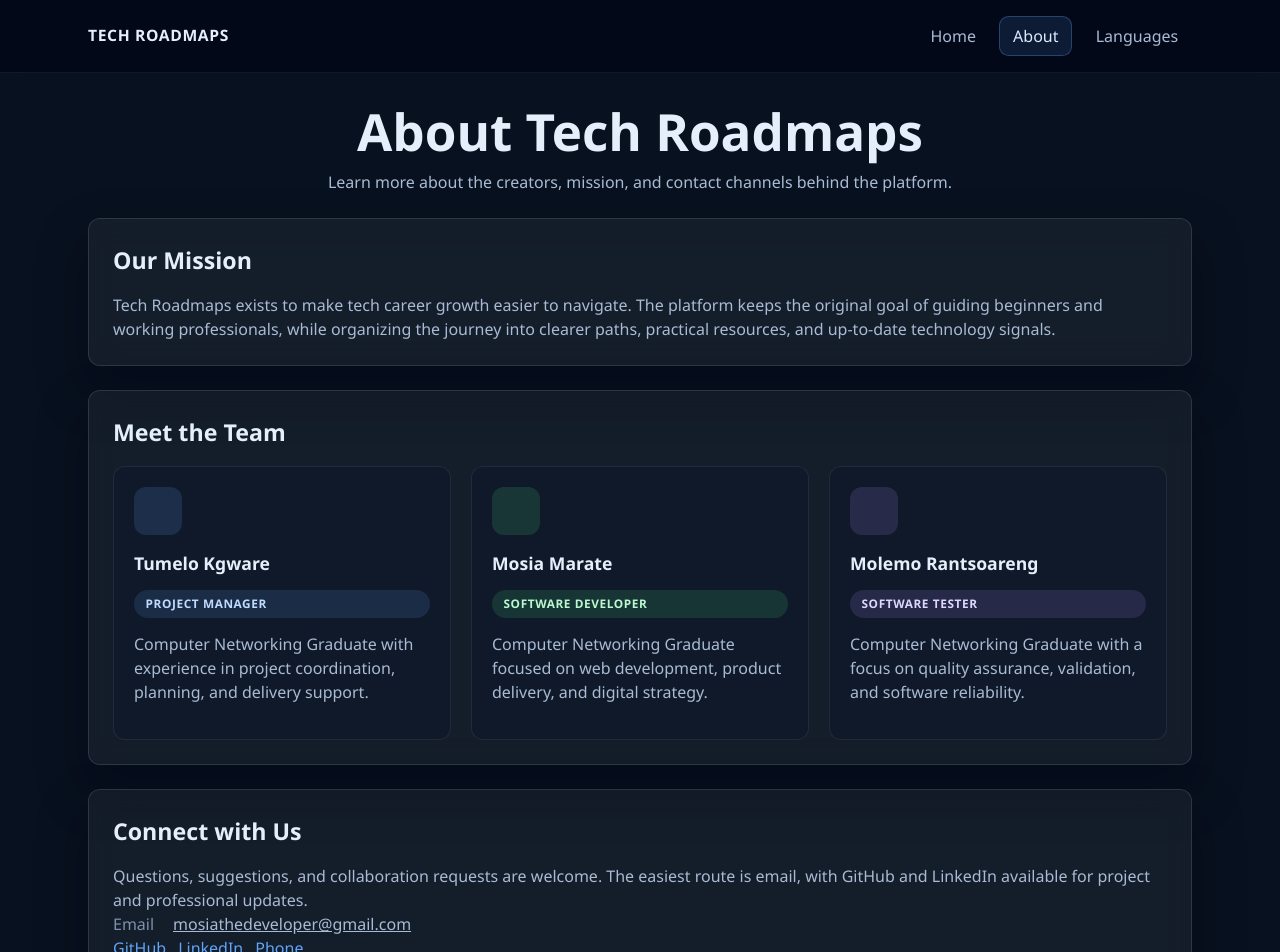
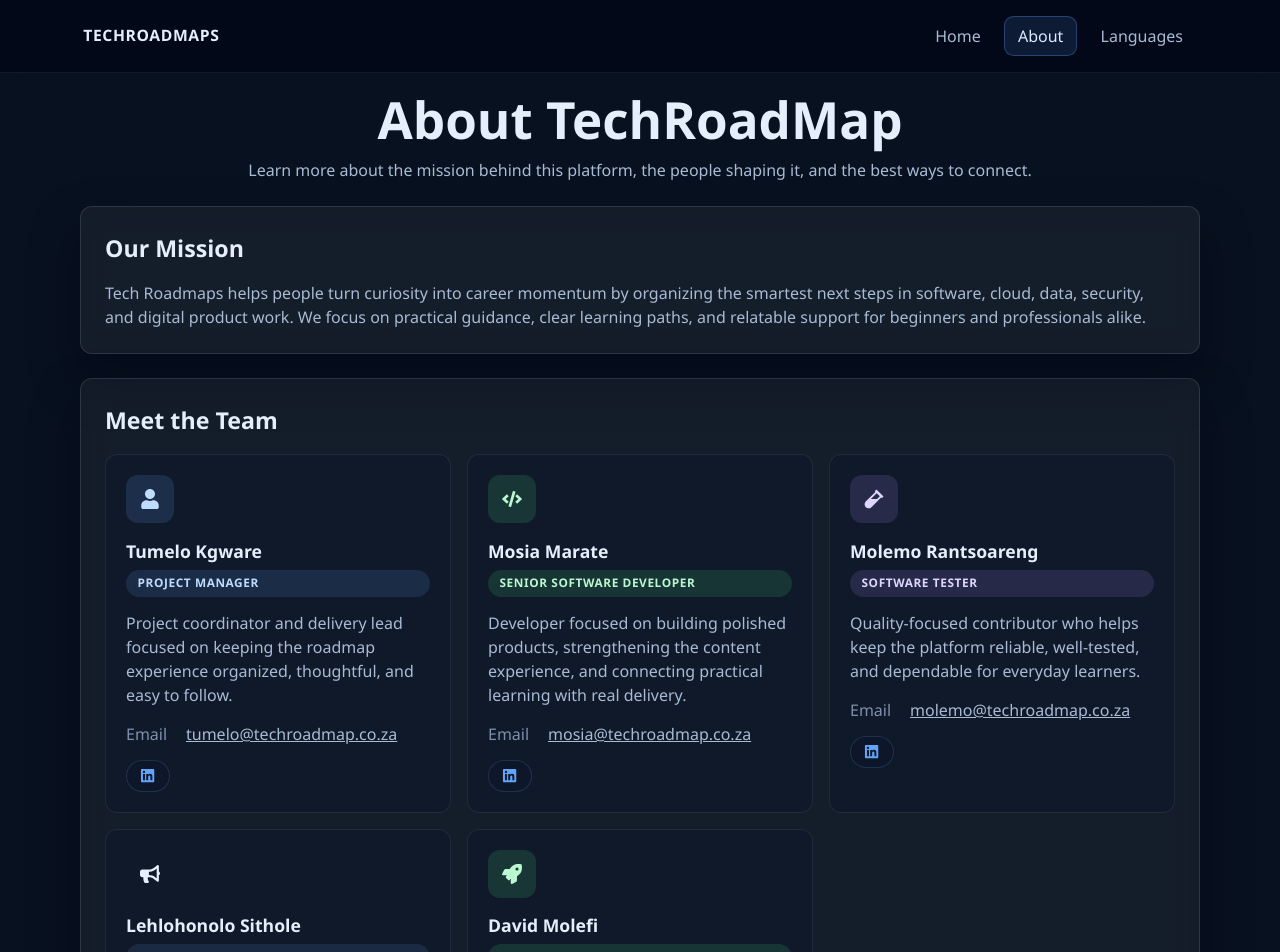
Before and after one commit to TheTechRoadMap/techroadmapsource, a React (Vite) app: page /about in a window 1280 px wide. Shown: the top 952 px of the page. Built offline with nearby package versions, Linux system fonts and the light colour scheme.

Commit message:
Add react-icons dependency and update About, CatalogPage, Home, and Layout components to use new icons; refine styles in index.css

```diff
--- a/package.json
+++ b/package.json
@@ -11,6 +11,7 @@
   "dependencies": {
     "react": "^19.2.7",
     "react-dom": "^19.2.7",
+    "react-icons": "^5.7.0",
     "react-router-dom": "^7.17.0"
   },
   "devDependencies": {
--- a/src/About.jsx
+++ b/src/About.jsx
@@ -1,31 +1,70 @@
 import React from 'react';
+import {
+  FaBullhorn,
+  FaCode,
+  FaEnvelope,
+  FaGithub,
+  FaInstagram,
+  FaPhoneAlt,
+  FaRocket,
+  FaTiktok,
+  FaUser,
+  FaVial,
+  FaLinkedin,
+  FaArrowRight,
+} from 'react-icons/fa';
 import { aboutContent } from './siteContent.js';
 import { usePageMeta } from './pageMeta.js';
 
-function linkText(label) {
-  const icons = {
-    'Call': 'fas fa-phone',
-    'LinkedIn': 'fab fa-linkedin',
-    'GitHub': 'fab fa-github',
-    'Email': 'fas fa-envelope'
-  };
-  return <i className={icons[label] || 'fas fa-link'} title={label}></i>;
-  return label;
+const teamIconMap = {
+  FaBullhorn,
+  FaCode,
+  FaRocket,
+  FaUser,
+  FaVial,
+};
+
+function renderSocialIcon(label) {
+  const normalized = label.toLowerCase();
+
+  if (normalized.includes('tiktok')) {
+    return <FaTiktok className="social-icon" aria-hidden="true" />;
+  }
+
+  if (normalized.includes('instagram')) {
+    return <FaInstagram className="social-icon" aria-hidden="true" />;
+  }
+
+  if (normalized.includes('linkedin')) {
+    return <FaLinkedin className="social-icon" aria-hidden="true" />;
+  }
+
+  if (normalized.includes('github')) {
+    return <FaGithub className="social-icon" aria-hidden="true" />;
+  }
+
+  if (normalized.includes('email')) {
+    return <FaEnvelope className="social-icon" aria-hidden="true" />;
+  }
+
+  if (normalized.includes('call') || normalized.includes('phone')) {
+    return <FaPhoneAlt className="social-icon" aria-hidden="true" />;
+  }
+
+  return <FaArrowRight className="social-icon" aria-hidden="true" />;
 }
-
-
 
 export default function About() {
   usePageMeta(
-    'About Tech Roadmaps',
+    'About TechRoadMap',
     'Learn about the Tech Roadmaps mission, the team behind the platform, and how to get in touch.',
   );
 
   return (
     <>
       <header className="header">
-        <h1>About Tech Roadmaps</h1>
-        <p>Learn more about the creators, mission, and contact channels behind the platform.</p>
+        <h1>About TechRoadMap</h1>
+        <p>Learn more about the mission behind this platform, the people shaping it, and the best ways to connect.</p>
       </header>
 
       <section className="mission">
@@ -39,20 +78,31 @@ export default function About() {
           {aboutContent.team.map((member) => (
             <article className="team-member" key={member.name}>
               <div className={`member-badge member-badge--${member.accent}`}>
-                <i className={`fas ${member.icon} text-2xl`}></i>
+                <span className="member-avatar" aria-hidden="true">
+                  {React.createElement(teamIconMap[member.avatar] || FaUser)}
+                </span>
               </div>
-              <h3>{member.name}</h3>
-              <span className={`role-tag role-tag--${member.accent}`}>{member.role}</span>
+              <div className="member-meta">
+                <h3>{member.name}</h3>
+                <span className={`role-tag role-tag--${member.accent}`}>{member.role}</span>
+              </div>
               <p>{member.description}</p>
+              <ul className="contact-list">
+                <li>
+                  <span className="contact-label">Email</span>
+                  <a href={`mailto:${member.contactEmail}`}>{member.contactEmail}</a>
+                </li>
+              </ul>
               <div className="team-social">
                 {member.links.map((link) => (
                   <a
+                    aria-label={link.label}
                     href={link.href}
                     key={link.href}
                     rel="noreferrer"
                     target={link.href.startsWith('http') ? '_blank' : undefined}
                   >
-                    {linkText(link.label)}
+                    {renderSocialIcon(link.label)}
                   </a>
                 ))}
               </div>
@@ -64,8 +114,7 @@ export default function About() {
       <section className="contact-card">
         <h2>Connect with Us</h2>
         <p>
-          Questions, suggestions, and collaboration requests are welcome. The easiest route is email,
-          with GitHub and LinkedIn available for project and professional updates.
+          Questions, suggestions, and collaboration requests are welcome. Use the links below to reach the team, follow the brand, or explore the broader community.
         </p>
 
         <ul className="contact-list">
@@ -78,12 +127,14 @@ export default function About() {
         <div className="social-links">
           {aboutContent.socialLinks.map((link) => (
             <a
+              aria-label={link.label}
               href={link.href}
               key={link.href}
               rel="noreferrer"
               target={link.href.startsWith('http') ? '_blank' : undefined}
             >
-              {link.label}
+              {renderSocialIcon(link.label)}
+              <span>{link.label}</span>
             </a>
           ))}
         </div>
--- a/src/CatalogPage.jsx
+++ b/src/CatalogPage.jsx
@@ -1,16 +1,31 @@
 import React, { useEffect, useState } from 'react';
+import {
+  FaCloud,
+  FaCode,
+  FaCubes,
+  FaDatabase,
+  FaInfoCircle,
+  FaShieldAlt,
+  FaTerminal,
+} from 'react-icons/fa';
 import { Link } from 'react-router-dom';
 
 function getCategoryIcon(category) {
   const icons = {
-    coding: 'fa-code',
-    cloud: 'fa-cloud',
-    security: 'fa-shield-alt',
-    data: 'fa-database',
-    language: 'fa-terminal',
-    framework: 'fa-cubes'
+    coding: FaCode,
+    cloud: FaCloud,
+    security: FaShieldAlt,
+    data: FaDatabase,
+    language: FaTerminal,
+    framework: FaCubes,
   };
-  return <i className={`fas ${icons[category] || 'fa-info-circle'} mr-2`}></i>;
+
+  const Icon = icons[category] || FaInfoCircle;
+  return (
+    <span className="category-icon" aria-hidden="true">
+      <Icon />
+    </span>
+  );
 }
 
 function storageKey(itemType, id) {
--- a/src/Home.jsx
+++ b/src/Home.jsx
@@ -6,7 +6,7 @@ import { roadmapCategories } from './roadmaps.js';
 
 export default function Home() {
   usePageMeta(
-    'Tech Roadmaps',
+    'TechRoadMap',
     'Explore tech career roadmaps, curated learning resources, and current development guidance in one SPA.',
   );
 
@@ -38,7 +38,7 @@ export default function Home() {
         },
       ]}
       subtitle="Structured guidance for navigating software, cloud, data, security, and adjacent tech careers."
-      title="Tech Roadmaps"
+      title="The TechRoadMap"
     />
   );
 }
--- a/src/Layout.jsx
+++ b/src/Layout.jsx
@@ -23,7 +23,7 @@ export default function Layout() {
       <header className="site-nav-shell">
         <div className="site-nav">
           <NavLink className="brand-mark" to="/">
-            Tech Roadmaps
+            TechRoadMaps
           </NavLink>
 
           <nav className="nav-links" aria-label="Primary">
--- a/src/index.css
+++ b/src/index.css
@@ -92,11 +92,11 @@ select {
 .site-nav {
   max-width: 72rem;
   margin: 0 auto;
-  padding: 1rem 1.5rem;
+  padding: 1rem 1.2rem;
   display: flex;
   align-items: center;
   justify-content: space-between;
-  gap: 1rem;
+  gap: 0.75rem;
 }
 
 .brand-mark {
@@ -140,7 +140,7 @@ select {
 .container {
   max-width: 72rem;
   margin: 0 auto;
-  padding: 2rem 1.5rem;
+  padding: 1.25rem 1rem 2rem;
 }
 
 .page-stack {
@@ -264,15 +264,15 @@ select:focus {
 .roadmap-grid {
   display: grid;
   grid-template-columns: repeat(1, minmax(0, 1fr));
-  gap: 1.5rem;
+  gap: 1rem;
 }
 
 .roadmap-card {
   display: flex;
   flex-direction: column;
-  gap: 1rem;
-  padding: 1.25rem;
-  min-height: 16rem;
+  gap: 0.9rem;
+  padding: 1rem;
+  min-height: 15rem;
   transition: transform 180ms ease, border-color 180ms ease, background 180ms ease;
 }
 
@@ -353,6 +353,35 @@ select:focus {
   font-weight: 700;
   letter-spacing: 0.05em;
   text-transform: uppercase;
+}
+
+.category-icon,
+.member-avatar,
+.social-icon {
+  display: inline-flex;
+  align-items: center;
+  justify-content: center;
+}
+
+.category-icon {
+  margin-right: 0.5rem;
+  font-size: 0.95rem;
+}
+
+.member-avatar {
+  font-size: 1.25rem;
+}
+
+.social-icon {
+  min-width: 1.2rem;
+  font-size: 0.95rem;
+  font-weight: 700;
+}
+
+.member-meta {
+  display: flex;
+  flex-direction: column;
+  gap: 0.35rem;
 }
 
 .role-tag--blue {
@@ -494,7 +523,7 @@ select:focus {
 .jobs-grid {
   display: grid;
   grid-template-columns: repeat(1, minmax(0, 1fr));
-  gap: 1.25rem;
+  gap: 1rem;
 }
 
 .team-member,
@@ -551,6 +580,21 @@ select:focus {
   display: flex;
   flex-wrap: wrap;
   gap: 0.75rem;
+}
+
+.team-social a,
+.social-links a {
+  display: inline-flex;
+  align-items: center;
+  gap: 0.45rem;
+  padding: 0.45rem 0.7rem;
+  border: 1px solid rgba(96, 165, 250, 0.18);
+  border-radius: 999px;
+  background: rgba(15, 23, 42, 0.55);
+}
+
+.social-links a span {
+  font-size: 0.92rem;
 }
 
 .contact-list {
@@ -612,7 +656,7 @@ select:focus {
   }
 
   .team-grid {
-    grid-template-columns: repeat(3, minmax(0, 1fr));
+    grid-template-columns: repeat(2, minmax(0, 1fr));
   }
 
   .jobs-grid {
@@ -628,6 +672,10 @@ select:focus {
   .roadmap-grid {
     grid-template-columns: repeat(3, minmax(0, 1fr));
   }
+
+  .team-grid {
+    grid-template-columns: repeat(3, minmax(0, 1fr));
+  }
 }
 
 @media (max-width: 720px) {
@@ -638,15 +686,29 @@ select:focus {
 
   .nav-links {
     width: 100%;
+    gap: 0.4rem;
   }
 
   .nav-link {
     flex: 1 1 auto;
     text-align: center;
+    padding: 0.45rem 0.55rem;
+    font-size: 0.95rem;
   }
 
-  .roadmap-card__top {
+  .roadmap-card__top,
+  .roadmap-card__actions {
     flex-direction: column;
+    align-items: flex-start;
+  }
+
+  .completion-toggle {
+    width: 100%;
+  }
+
+  .header h1,
+  .roadmap-header h1 {
+    font-size: clamp(1.7rem, 7vw, 2.45rem);
   }
 
   .contact-list li {
@@ -654,4 +716,15 @@ select:focus {
     flex-direction: column;
     gap: 0.25rem;
   }
+
+  .team-social,
+  .social-links {
+    gap: 0.5rem;
+  }
+
+  .team-social a,
+  .social-links a {
+    width: 100%;
+    justify-content: center;
+  }
 }
--- a/src/siteContent.js
+++ b/src/siteContent.js
@@ -417,38 +417,34 @@ export const homeStats = {
 
 export const aboutContent = {
   mission:
-    'Tech Roadmaps exists to make tech career growth easier to navigate. The platform keeps the original goal of guiding beginners and working professionals, while organizing the journey into clearer paths, practical resources, and up-to-date technology signals.',
+    'Tech Roadmaps helps people turn curiosity into career momentum by organizing the smartest next steps in software, cloud, data, security, and digital product work. We focus on practical guidance, clear learning paths, and relatable support for beginners and professionals alike.',
   team: [
     {
       name: 'Tumelo Kgware',
       role: 'Project Manager',
       badge: 'PM',
       accent: 'blue',
+      avatar: 'FaUser',
       description:
-        'Computer Networking Graduate with experience in project coordination, planning, and delivery support.',
+        'Project coordinator and delivery lead focused on keeping the roadmap experience organized, thoughtful, and easy to follow.',
+      contactEmail: 'tumelo@techroadmap.co.za',
       links: [
         {
-          href: 'https://www.linkedin.com/in/tumelo-kgware',
+          href: 'https://www.linkedin.com/in/reginald-kgware-42b53731a',
           label: 'LinkedIn',
-        },
-        {
-          href: 'tel:+27721496260',
-          label: 'Call',
         },
       ],
     },
     {
       name: 'Mosia Marate',
-      role: 'Software Developer',
+      role: 'Senior Software Developer',
       badge: 'DEV',
       accent: 'green',
+      avatar: 'FaCode',
       description:
-        'Computer Networking Graduate focused on web development, product delivery, and digital strategy.',
+        'Developer focused on building polished products, strengthening the content experience, and connecting practical learning with real delivery.',
+      contactEmail: 'mosia@techroadmap.co.za',
       links: [
-        {
-          href: 'https://github.com/mosiamarate',
-          label: 'GitHub',
-        },
         {
           href: 'https://www.linkedin.com/in/mosiamarate',
           label: 'LinkedIn',
@@ -460,33 +456,61 @@ export const aboutContent = {
       role: 'Software Tester',
       badge: 'QA',
       accent: 'purple',
+      avatar: 'FaVial',
       description:
-        'Computer Networking Graduate with a focus on quality assurance, validation, and software reliability.',
+        'Quality-focused contributor who helps keep the platform reliable, well-tested, and dependable for everyday learners.',
+      contactEmail: 'molemo@techroadmap.co.za',
       links: [
         {
-          href: 'https://www.linkedin.com/in/molemo-rantsoareng',
+          href: 'https://www.linkedin.com/in/molemo-rantsoareng-7247b3283',
           label: 'LinkedIn',
         },
+      ],
+    },
+    {
+      name: 'Lehlohonolo Sithole',
+      role: 'Marketing Specialist',
+      badge: 'MKT',
+      accent: 'orange',
+      avatar: 'FaBullhorn',
+      description:
+        'Marketing-minded contributor working on the voice, messaging, and community feel behind the roadmap experience.',
+      links: [
         {
-          href: 'tel:+27721499260',
-          label: 'Call',
+          href: 'https://www.linkedin.com/in/lehlohonolo-sithole-a14562374?utm_source=share_via&utm_content=profile&utm_medium=member_android',
+          label: 'LinkedIn',
+        },
+      ],
+    },
+    {
+      name: 'David Molefi',
+      role: 'Junior Software Developer',
+      badge: 'DEV',
+      accent: 'green',
+      avatar: 'FaRocket',
+      description:
+        'Developer learning the craft through practical product work, thoughtful problem solving, and continuous improvement.',
+      links: [
+        {
+          href: 'https://www.linkedin.com/in/mahlale-molefi-547207307?utm_source=share_via&utm_content=profile&utm_medium=member_ios',
+          label: 'LinkedIn',
         },
       ],
     },
   ],
-  contactEmail: 'mosiathedeveloper@gmail.com',
+  contactEmail: 'theroadm@gmail.com',
   socialLinks: [
     {
-      href: 'https://github.com/mosiamarate',
-      label: 'GitHub',
-    },
-    {
-      href: 'https://www.linkedin.com/in/mosiamarate',
+      href: 'https://www.linkedin.com/company/tech-roadmaps',
       label: 'LinkedIn',
     },
     {
-      href: 'tel:+27721496260',
-      label: 'Phone',
+      href: 'https://www.instagram.com/techroad_map?igsh=NmJrNGg2c2t4dnM4',
+      label: 'Instagram',
+    },
+    {
+      href: 'https://vm.tiktok.com/ZS9rkSMPCpNef-ulaKO/',
+      label: 'TikTok',
     },
   ],
 };
```
Also changed, not shown: 1 other file (tests, documents, lock files or other folders).
